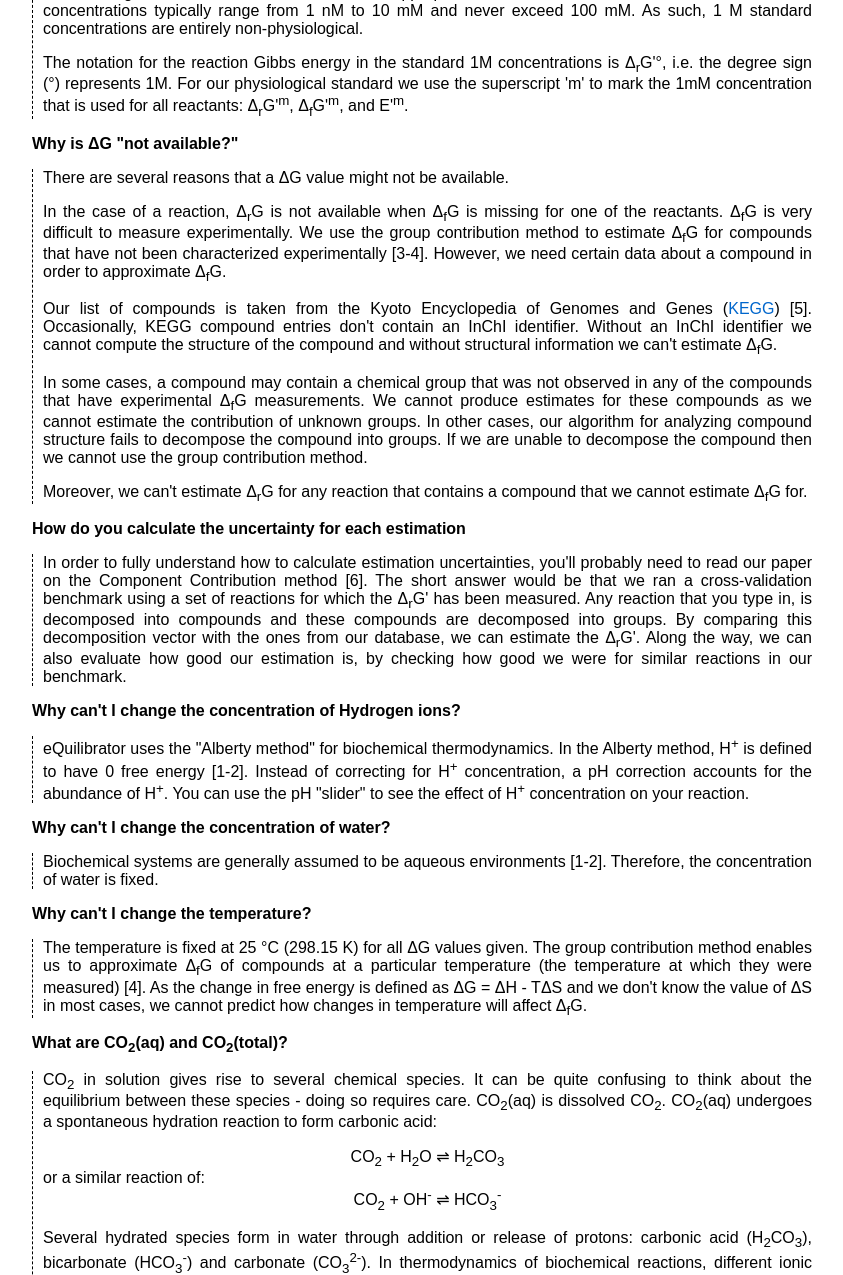
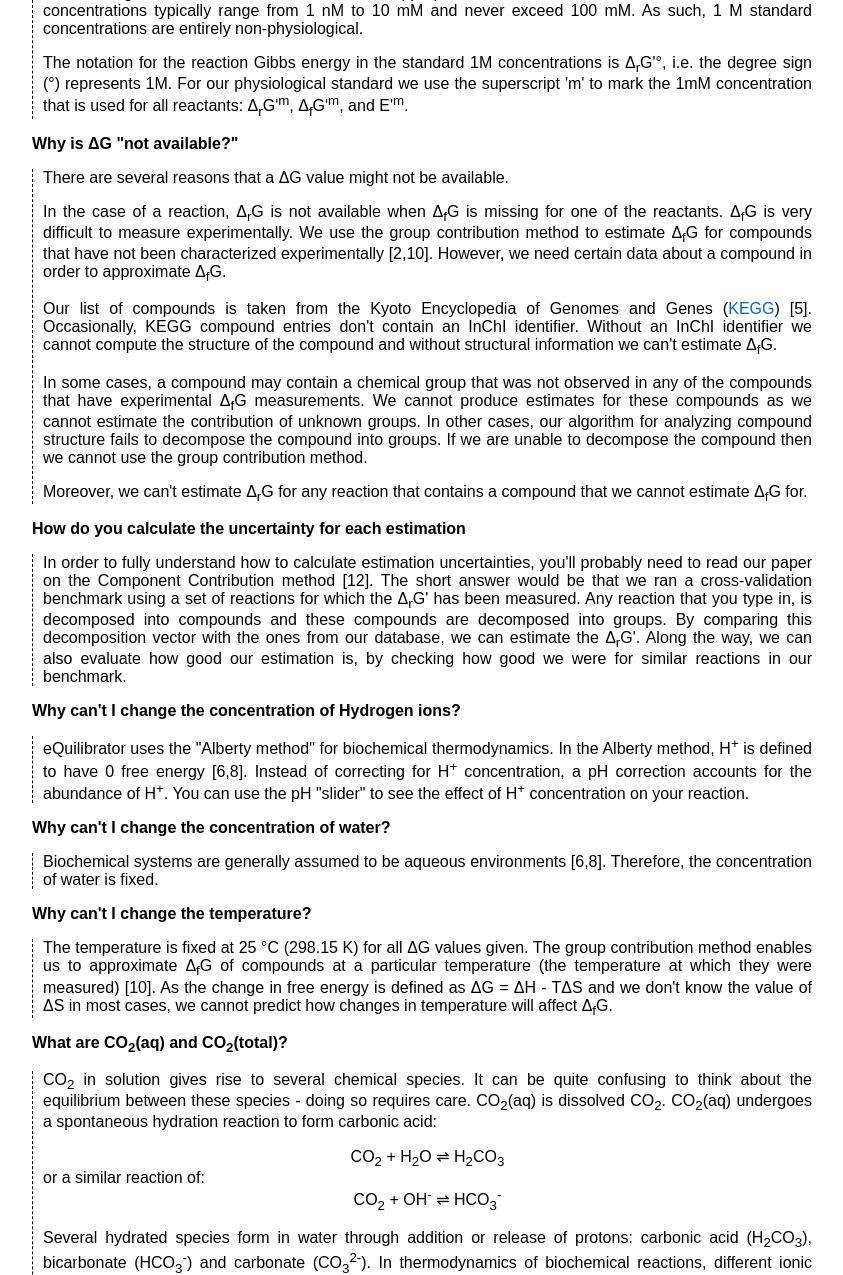
Before and after one commit to eladnoor/equilibrator, a Django app: template templates/faq.html in a window 1280 px wide. Shown: the part 2290-3565 px from the top of the page, without its empty margins (18-861 px from the left). Run offline with Django 3.2, Linux system fonts and the light colour scheme; the template is opened without the code that fills it, so the values that code supplies are empty.

Commit message:
fixing reference order and adding MDF paper

```diff
--- a/templates/faq.html
+++ b/templates/faq.html
@@ -207,7 +207,7 @@
                 <p>In the case of a reaction, &Delta;<sub>r</sub>G is not available when
                 &Delta;<sub>f</sub>G is missing for one of the reactants.
                 &Delta;<sub>f</sub>G is very difficult to measure experimentally. We use the group contribution
-                method to estimate &Delta;<sub>f</sub>G for compounds that have not been characterized experimentally [3-4].
+                method to estimate &Delta;<sub>f</sub>G for compounds that have not been characterized experimentally [2,10].
                 However, we need certain data about a compound in order to approximate &Delta;<sub>f</sub>G.</p>
 
                 <p>Our list of compounds is taken from the Kyoto Encyclopedia of Genomes and Genes (<a href="http://www.kegg.jp">KEGG</a>) [5].
@@ -229,7 +229,7 @@
                 <div class="faqQuestion">How do you calculate the uncertainty for each estimation</div>
                 <div class="faqAnswer">
                 <p>In order to fully understand how to calculate estimation uncertainties, you'll
-                probably need to read our paper on the Component Contribution method [6]. The short
+                probably need to read our paper on the Component Contribution method [12]. The short
                 answer would be that we ran a cross-validation benchmark using a set of reactions for which the
                 &Delta;<sub>r</sub>G' has been measured. Any reaction that you type in, is decomposed into
                 compounds and these compounds are decomposed into groups. By comparing this decomposition
@@ -245,7 +245,7 @@
 
                 <div class="faqAnswer">
                 <p>eQuilibrator uses the "Alberty method" for biochemical thermodynamics.
-                In the Alberty method, H<sup>+</sup> is defined to have 0 free energy [1-2].
+                In the Alberty method, H<sup>+</sup> is defined to have 0 free energy [6,8].
                 Instead of correcting for H<sup>+</sup> concentration, a pH correction accounts for the abundance of H<sup>+</sup>.
                 You can use the pH "slider" to see the effect of H<sup>+</sup> concentration on your reaction.
                 </p>
@@ -256,7 +256,7 @@
                 <div class="faqQuestion">Why can't I change the concentration of water?</div>
 
                 <div class="faqAnswer">
-                <p>Biochemical systems are generally assumed to be aqueous environments [1-2].
+                <p>Biochemical systems are generally assumed to be aqueous environments [6,8].
                 Therefore, the concentration of water is fixed.
                 </p>
                 </div>
@@ -267,9 +267,8 @@
 
                 <div class="faqAnswer">
                 <p>The temperature is fixed at 25 &deg;C (298.15 K) for all &Delta;G values given.
-
                 The group contribution method enables us to approximate &Delta;<sub>f</sub>G of compounds at
-                a particular temperature (the temperature at which they were measured) [4]. As the change in free energy
+                a particular temperature (the temperature at which they were measured) [10]. As the change in free energy
                 is defined as &Delta;G = &Delta;H - T&Delta;S and we don't know the value of &Delta;S in most cases, we
                 cannot predict how changes in temperature will affect &Delta;<sub>f</sub>G.
                 </p>
@@ -306,7 +305,7 @@
             </p>
 
             <p>
-            The uncatalyzed hydration reaction (CO<sub>2</sub>(aq) + H<sub>2</sub>O &rlhar; H<sub>2</sub>CO<sub>3</sub>) takes minutes to equilibrate. In many organisms, however, this reaction is catalyzed by the enzyme carbonic anhydrase, which speeds up the reaction by several orders of magnitude [10]. In cells, therefore, CO<sub>2</sub>(aq) is generally considered to be in equilibrium with its hydrated forms (carbonic acid, bicarbonate and carbonate) save in some special cases such as in cyanobacterial carbon concentrating mechanisms where carbonic anhydrase is absent from some parts of the cell.
+            The uncatalyzed hydration reaction (CO<sub>2</sub>(aq) + H<sub>2</sub>O &rlhar; H<sub>2</sub>CO<sub>3</sub>) takes minutes to equilibrate. In many organisms, however, this reaction is catalyzed by the enzyme carbonic anhydrase, which speeds up the reaction by several orders of magnitude [3]. In cells, therefore, CO<sub>2</sub>(aq) is generally considered to be in equilibrium with its hydrated forms (carbonic acid, bicarbonate and carbonate) save in some special cases such as in cyanobacterial carbon concentrating mechanisms where carbonic anhydrase is absent from some parts of the cell.
             </p>
 
             <p>
@@ -358,7 +357,7 @@
             <p>The reduction or oxidation of the pair Fe(III)/Fe(II) is ubiquitous in biology, for example in the
             iron-sulfur clusters of ferredoxins. However, the chemical environment of the iron atom can have a
             large effect on the reduction potential of the Fe(III)/Fe(II) pair with the measured reduction potentials
-            of natural ferredoxins varying by more than 350 mV [11]. That is,
+            of natural ferredoxins varying by more than 350 mV [4]. That is,
             variation in the measured reduction potential of ferredoxins equals to reduction potential of NAD/NADH!
             </p>
 
@@ -366,7 +365,7 @@
             Similarly, in dissimilatory iron reduction the specific chemical form of Fe(III) can drastically affect
             the reduction potential. For example, a half reaction with a well-characterized crystalline form Goethite
             has a redox potential of about -300 mV while y-FeOOH, (Lepidocrocite), which can be treated as having the
-            same empirical formula, has a redox potential of about -100 mV at pH 7 [12]. As a result we strongly
+            same empirical formula, has a redox potential of about -100 mV at pH 7 [9]. As a result we strongly
             suggest that you enter the second half-reaction that interests you (e.g.
             <a href="/search?query=+pyruvate+%2B+CoA+%3D+acetyl-CoA+%2B+CO2">reduction of pyruvate to acetyl-CoA</a>)
             and use the bottom panel to adjust the potential of the electrons in the reaction to match the iron
@@ -384,15 +383,14 @@
             <p>
                 The &Delta;G'&deg; of the ATP hydrolysis reaction is affected by many factors, notably
                 also by the concentration of free Mg<sup>2+</sup> ions. The value cited in [1]
-                and used in the
-                previous version of eQuilibrator (-36.4 kJ/mol) assumes no magnesium
+                and used in the original version of eQuilibrator (-36.4 kJ/mol) assumes no magnesium
                 ([Mg<sup>2+</sup>] = 0). In the
-                new version of eQuilibrator<sup>2.0</sup> we use the component contribution method [6]
+                current version of eQuilibrator<sup>2.0</sup> we use the component contribution method [12]
                 that uses measurements collected in the NIST thermodynamic database for enzyme-catalyzed reactions
-                [8] that were performed under varying levels of Mg<sup>2+</sup>. This is also the more
+                [7] that were performed under varying levels of Mg<sup>2+</sup>. This is also the more
                 relevant situation in vivo. As noted in many studies, when taking into account [Mg<sup>2+</sup>], the
                 value changes and is observed to be in the range -26 to -32 kJ/mol depending on the
-                reference. A clear discussion can be found at [9].
+                reference. A clear discussion can be found at [8].
             </p>
             </div>
         </div>
--- a/templates/references.html
+++ b/templates/references.html
@@ -1,17 +1,17 @@
 <div class="section references">
 	<div class="title">References</div>
 	<ol>
+        <li>R. Guynn, R.J. Veech, "The equilibrium constants of the adenosine triphosphate hydrolysis and the adenosine triphosphate-citrate lyase reactions", The Journal of Biological Chemistry (1973) 248:6966-6972.</li>
+		<li>M.L. Mavrovouniotis, "Estimation of standard Gibbs energy changes of biotransformations" The Journal of Biological Chemistry (1991) 266(22):14440-14445.</li>
+        <li>A. Radzicka, R. Wolfenden, "A proficient enzyme", Science (1995) 267:90-93.</li>
+        <li>P. J. Stephens, D. R. Jollie, A. Warshel, "Protein Control of Redox Potentials of Iron−Sulfur Proteins" Chem. Rev. (1996) 96:2491–2514.</li>
+		<li>M. Kanehisa, S. Goto, "KEGG: Kyoto Encyclopedia of Genes and Genomes" Nucleic Acids Research (2000) 28(1):27-30.</li>
+		<li>R.A. Alberty, "Thermodynamics of biochemical reactions" (Hoboken N.J.: Wiley-Interscience, 2003).</li>
+		<li>R.N. Goldberg, Y.B. Tewari, T.N. Bhat, <a href="http://xpdb.nist.gov/enzyme_thermodynamics/">"Thermodynamics of Enzyme-Catalyzed Reactions - a Database for Quantitative Biochemistry"</a>, Bioinformatics (2004) 20(16):2874-2877.</li>
 		<li>R.A. Alberty, "Biochemical Thermodynamics" (Hoboken, NJ, USA: John Wiley & Sons, Inc., 2006).</li>
-		<li>R.A. Alberty, "Thermodynamics of biochemical reactions" (Hoboken N.J.: Wiley-Interscience, 2003).</li>
-		<li>M.L. Mavrovouniotis, "Estimation of standard Gibbs energy changes of biotransformations" The Journal of Biological Chemistry (1991) 266(22):14440-14445.</li>
+        <li>A. Navrotsky, L. Mazeina, J. Majzlan, "Size-Driven Structural And Thermodynamic Complexity In Iron-Oxides" Science (2008) 319:1635–1638.</li>
 		<li>M.D. Jankowski et al., "Group Contribution Method for Thermodynamic Analysis of Complex Metabolic Networks" Biophysical Journal (2008) 95(3):1487-1499.</li>
 		<li>E. Noor, A. Bar-Even, A. Flamholz, Y. Lubling, D. Davidi, R. Milo, "An integrated open framework for thermodynamics of reactions that combines accuracy and coverage" Bioinformatics (2012) 28:2037-2044.</li>
 		<li>E. Noor, H.S. Haraldsdóttir, R. Milo, R.M.T. Fleming, "Consistent Estimation of Gibbs Energy Using Component Contributions" PLoS Comput Biol (2013) 9:e1003098.</li>
-		<li>M. Kanehisa, S. Goto, "KEGG: Kyoto Encyclopedia of Genes and Genomes" Nucleic Acids Research (2000) 28(1):27-30.</li>
-		<li>R.N. Goldberg, Y.B. Tewari, T.N. Bhat, <a href="http://xpdb.nist.gov/enzyme_thermodynamics/">"Thermodynamics of Enzyme-Catalyzed Reactions - a Database for Quantitative Biochemistry"</a>, Bioinformatics 2004;20(16):2874-2877.</li>
-        <li>R. Guynn, R.J. Veech, "The equilibrium constants of the adenosine triphosphate hydrolysis and the adenosine triphosphate-citrate lyase reactions", The Journal of Biological Chemistry (1973) 248:6966-6972.</li>
-        <li>A. Radzicka, R. Wolfenden, "A proficient enzyme", Science (1995) 267:90-93.</li>
-        <li>P. J. Stephens, D. R. Jollie, A. Warshel, "Protein Control of Redox Potentials of Iron−Sulfur Proteins" Chem. Rev. (1996) 96:2491–2514.</li>
-        <li>A. Navrotsky, L. Mazeina, J. Majzlan, "Size-Driven Structural And Thermodynamic Complexity In Iron-Oxides" Science  (2008) 319:1635–1638.</li>
 	</ol>
 </div>
```
Also changed, not shown: templates/cite.html (+12 -6 lines).
